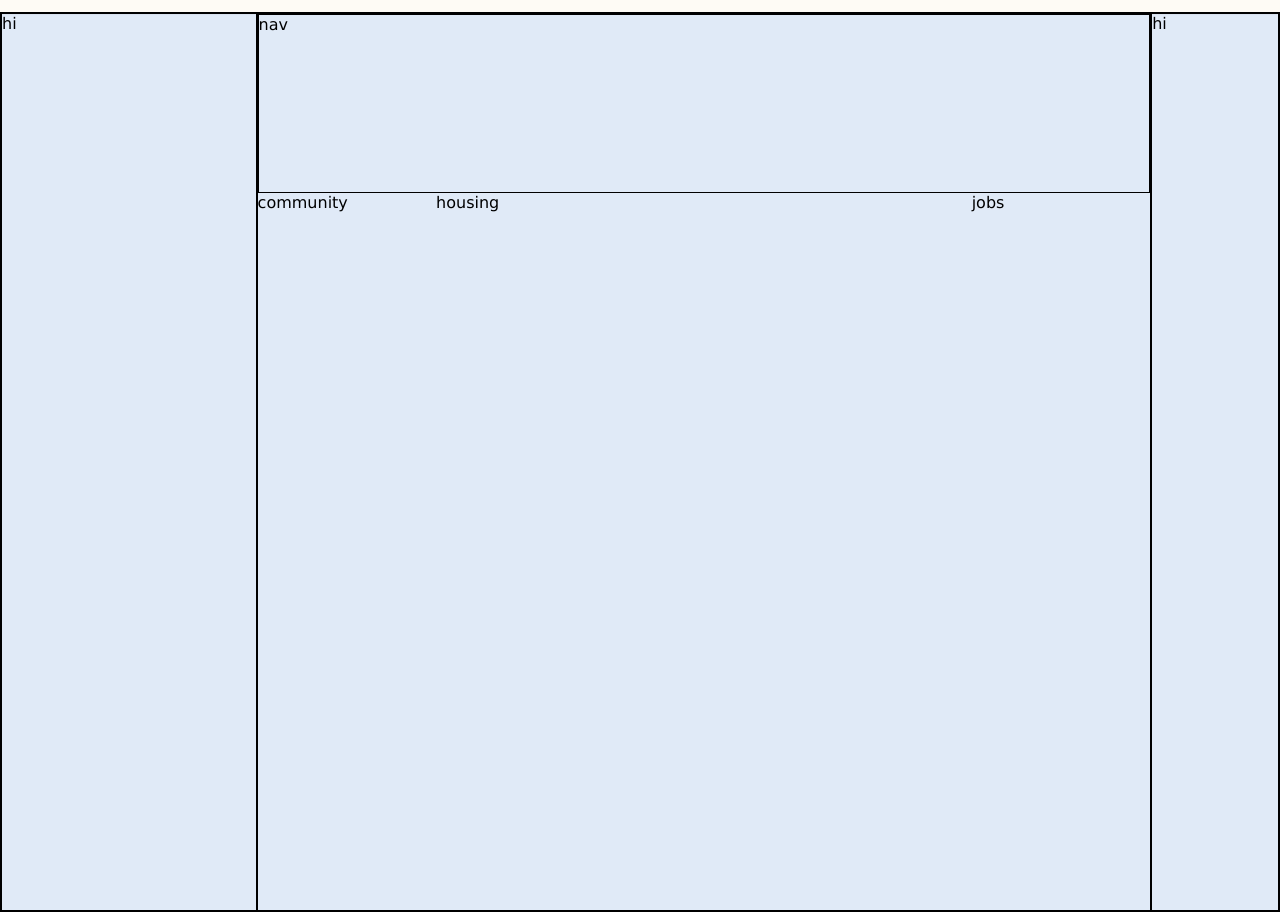
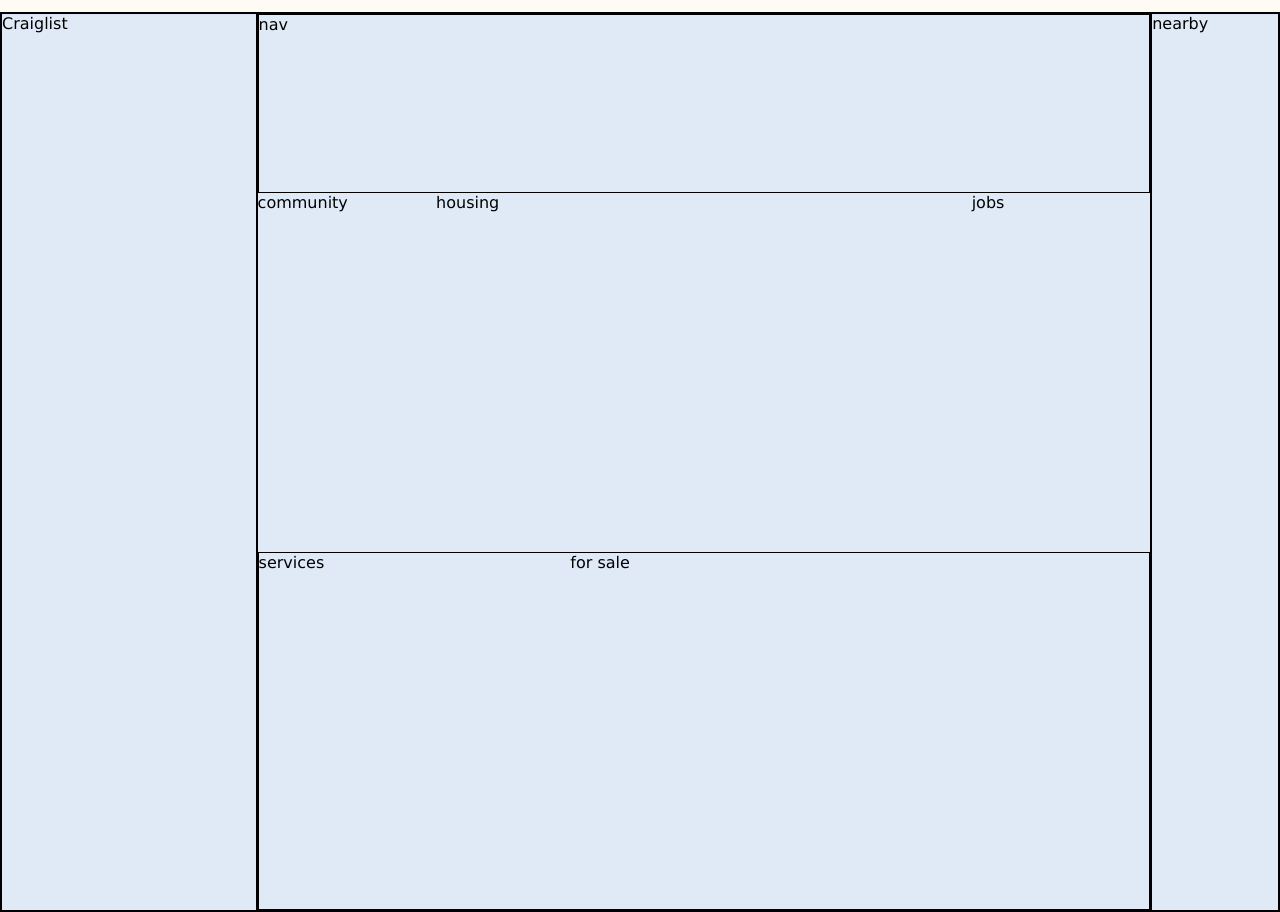
Before and after one commit to MTaslam2000/copy-website, a plain HTML site: page index.html in a window 1280 px wide. Shown: the part 68-980 px from the top of the page. Drawn offline with Linux system fonts and the light colour scheme.

Commit message:
finished Layout

```diff
--- a/index.html
+++ b/index.html
@@ -32,20 +32,24 @@
 
     <main>
         <section>
-            <div>hi</div>
+            <div>Craiglist</div>
         </section>
 
         <section class="middle">
                 <div class="middle-top">nav</div>
-                <div class="middle-bottom">
+                <div class="middle-center">
                     <div>community</div>
                     <div>housing</div>
                     <div>jobs</div>
                 </div>
+                <div class="middle-bottom">
+                    <div>services</div>
+                    <div>for sale</div>
+                </div>
         </section>
 
         <section>
-            <div>hi</div>
+            <div>nearby</div>
         </section>
     </main>
 
--- a/styles/global.css
+++ b/styles/global.css
@@ -45,11 +45,11 @@ section {
 
 .middle {
     display: grid;
-    grid-template-rows: 20% 80%;
+    grid-template-rows: 20% 40% 40%;
     border: solid black 1px;
 }
 
-.middle-bottom {
+.middle-center {
     flex-direction: column;
     display: grid;
     grid-template-columns: 20% 60% 20%;
@@ -59,6 +59,13 @@ section {
     border: solid black 1px;
 }
 
+.middle-bottom {
+    flex-direction: column;
+    display: grid;
+    grid-template-columns: 35% 65%;
+    border: solid black 1px;
+}
+
 div {
 
 }
```
